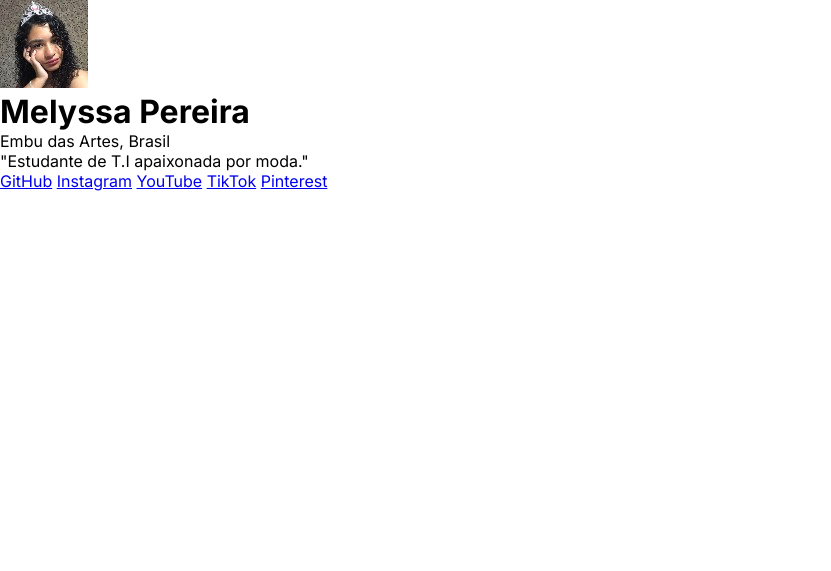
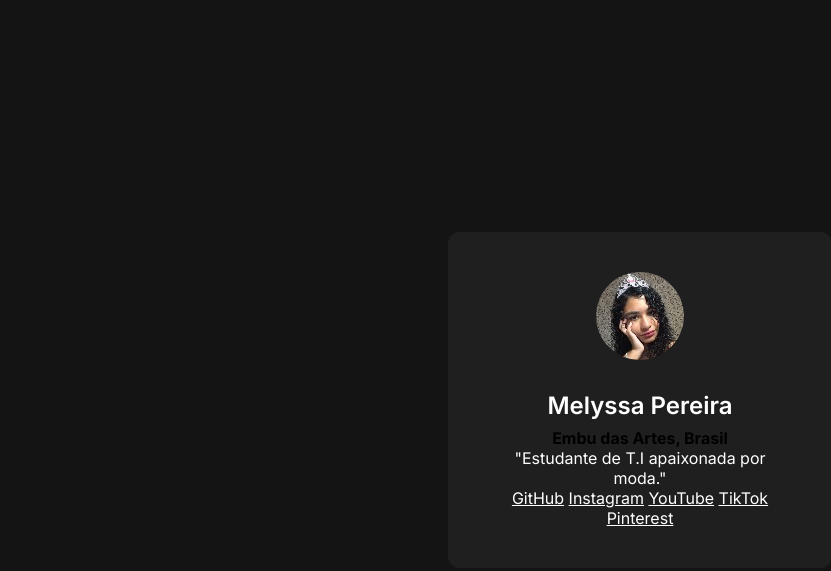
Before and after one commit to MelyssaPereira-12A/meus-links, a plain HTML site: page index.html in a window 1280 px wide. Shown: the whole page, without its empty margins (0-831 px from the left). Drawn offline with Linux system fonts and the light colour scheme.

Commit message:
continuação do desenvolvimento do CSS e alteração de um parágrafo do HTML para strong

```diff
--- a/index.html
+++ b/index.html
@@ -13,7 +13,7 @@
     <div>
         <img src="./melyssa88x88.jpg" alt="imagem do criador da página de links, melyssa pereira">
         <h1>Melyssa Pereira</h1>
-        <p>Embu das Artes, Brasil</p>
+        <strong>Embu das Artes, Brasil</strong>
 
         <p>"Estudante de T.I apaixonada por moda."</p>
 
--- a/style.css
+++ b/style.css
@@ -4,3 +4,39 @@
     box-sizing: border-box;
     font-family: "Inter", sans-serif;
 }
+
+body {
+    background-color: #141414;
+    height: 100vh;
+    display: flex;
+    justify-content: center;
+    align-items: center;
+}
+
+div {
+    background-color: #1F1F1F;
+    width: 384px;
+    padding: 40px;
+    text-align: center;
+    border-radius: 12px;
+}
+
+h1, p, a {
+    color: #FFF;
+}
+
+div img {
+    border-radius: 50%;
+    margin-bottom: 24px;
+}
+
+div h1 {
+    font-size: 24px;
+    line-height: 36px;
+    font-weight: 600;
+    margin-bottom: 4px;
+}
+
+div p {
+
+}
```
